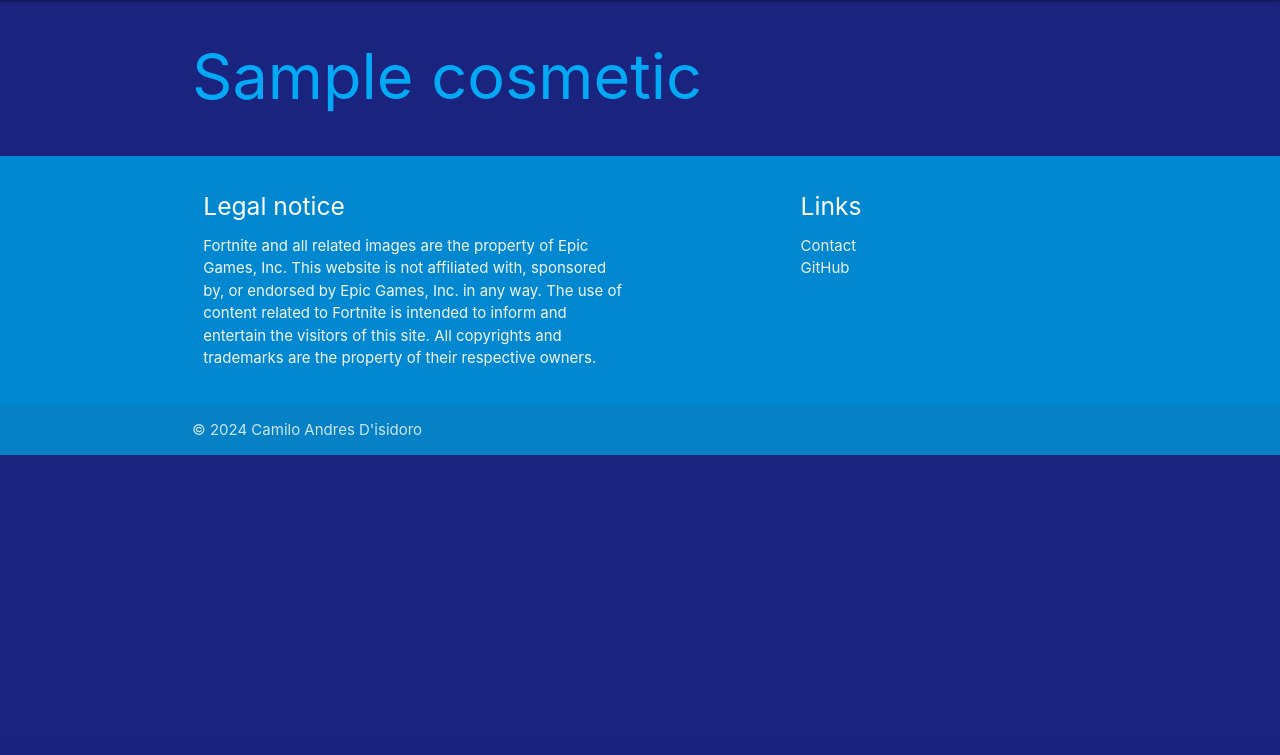
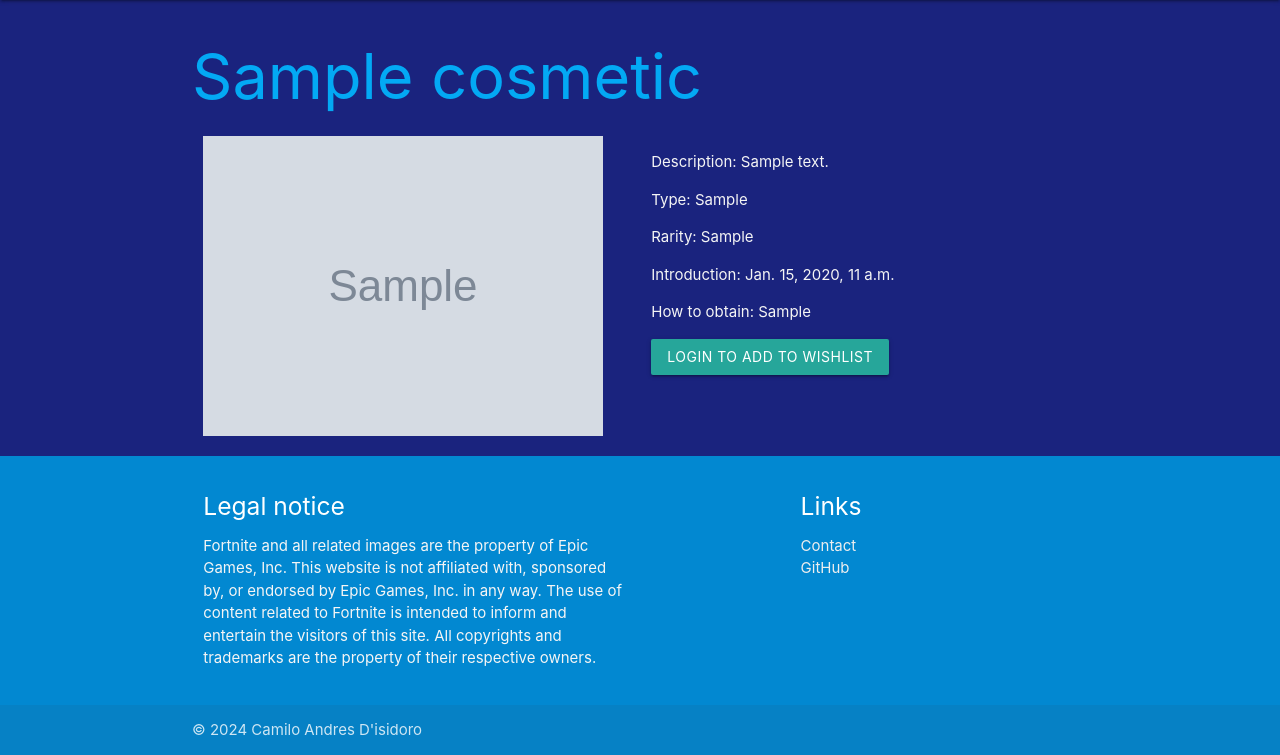
Before and after one commit to CDisidoro/SkinList, a Django app: page /cosmetic/1 in a window 1280 px wide. Shown: the part 64-819 px from the top of the page. Before the commit the page ends 519 px from the top, so only its background shows below. Run offline with Django 5.2, Linux system fonts and the light colour scheme; tables that the repository leaves empty hold one stand-in row (values such as "Sample post"); grey boxes marked "Sample" are stand-in pictures.

Commit message:
Functional wishlist

```diff
--- a/SkinList/wishlist/templates/wishlist/cosmetic.html
+++ b/SkinList/wishlist/templates/wishlist/cosmetic.html
@@ -3,6 +3,25 @@
 <div class="container">
     <h1 class="light-blue-text lighten-5">{{cosmetic.name}}</h1>
     <div class="row">
+        <div class="col s6">
+            <img src="{{ cosmetic.icon }}" width="400"/>
+        </div>
+        <div class="col s6">
+            <p class="grey-text text-lighten-4">Description: {{ cosmetic.description }}</p>
+            <p class="grey-text text-lighten-4">Type: {{ cosmetic.type }}</p>
+            <p class="grey-text text-lighten-4">Rarity: {{ cosmetic.rarity }}</p>
+            <p class="grey-text text-lighten-4">Introduction: {{ cosmetic.introduction }}</p>
+            <p class="grey-text text-lighten-4">How to obtain: {{ cosmetic.obtainable }}</p>
+            {% if user.is_authenticated %}
+                {% if inWishList == 1 %}
+                    <a href="/wishlistRemove/{{cosmetic.id}}" class="waves-effect waves-light btn red">Remove from wishlist</a>
+                {% else %}
+                    <a href="/wishlistAdd/{{cosmetic.id}}" class="waves-effect waves-light btn">Add to wishlist</a>
+                {% endif %}
+            {% else %}
+                <a href="{% url 'login' %}" class="waves-effect waves-light btn">Login to add to wishlist</a>
+            {% endif %}
+        </div>
     </div>
 </div>
 {% endblock %}
--- a/SkinList/wishlist/urls.py
+++ b/SkinList/wishlist/urls.py
@@ -13,4 +13,6 @@ urlpatterns = [
     path("register", views.register, name="register"),
     path("postRegister", views.postRegister, name="postRegister"),
     path("cosmetic/<cosmetic_id>", views.cosmetic, name="cosmetic"),
+    path("wishlistAdd/<cosmetic_id>", views.wishlistAdd, name="wishlistAdd"),
+    path("wishlistRemove/<cosmetic_id>", views.wishlistRemove, name="wishlistRemove"),
 ]
--- a/SkinList/wishlist/views.py
+++ b/SkinList/wishlist/views.py
@@ -2,7 +2,7 @@ from django.shortcuts import redirect, render
 from django.contrib.auth import authenticate, login, logout
 from django.contrib.auth.models import User
 from SkinList import settings
-from .models import ShopItem, Cosmetic, Bundle
+from .models import ShopItem, Cosmetic, Bundle, Wishlist
 import fortnite_api
 import logging
 import os
@@ -37,6 +37,12 @@ def cosmetic(request, cosmetic_id):
     context = {
         'cosmetic': cosmetic
     }
+    if request.user.is_authenticated:
+        userID = request.user.id
+        userWishlist = Wishlist.objects.filter(user=userID, cosmetic=cosmetic_id)
+        logger.info("User wishlist: " + str(userWishlist))
+        logger.info("Item in wishlist?: " + str(len(userWishlist) > 0))
+        context['inWishList'] = len(userWishlist)
     return render(request, 'wishlist/cosmetic.html', context)
 
 def bundles(request):
@@ -48,9 +54,36 @@ def bundles(request):
 
 def wishlist(request):
     if request.user.is_authenticated:
-        return render(request, 'wishlist/wishlist.html')
+        userWishlist = Wishlist.objects.filter(user=request.user.id)
+        logger.info("User wishlist: " + str(userWishlist))
+        itemsInWishList = Cosmetic.objects.filter(id__in=[item.cosmetic_id for item in userWishlist])
+        logger.info("Items in wishlist: " + str(itemsInWishList))
+        context = {
+            'wishList': itemsInWishList
+        }
+        return render(request, 'wishlist/wishlist.html', context)
     else:
         return redirect("login")
+
+def wishlistRemove(request, cosmetic_id):
+    if request.user.is_authenticated:
+        userID = request.user.id
+        userWishlist = Wishlist.objects.filter(user=userID, cosmetic=cosmetic_id)
+        userWishlist.delete()
+        return redirect('wishlist')
+    else:
+        return redirect('login')
+
+def wishlistAdd(request, cosmetic_id):
+    if request.user.is_authenticated:
+        userID = request.user.id
+        Wishlist.objects.update_or_create(
+            user_id=userID,
+            cosmetic_id=cosmetic_id
+        )
+        return redirect('wishlist')
+    else:
+        return redirect('login')
 
 def getlogin(request):
     return render(request, 'wishlist/login.html')
```
Also changed, not shown: SkinList/wishlist/templates/wishlist/bundles.html (+6 -4 lines), SkinList/wishlist/templates/wishlist/cosmetics.html (+6 -4 lines), SkinList/wishlist/templates/wishlist/wishlist.html (+20 -1 lines).
